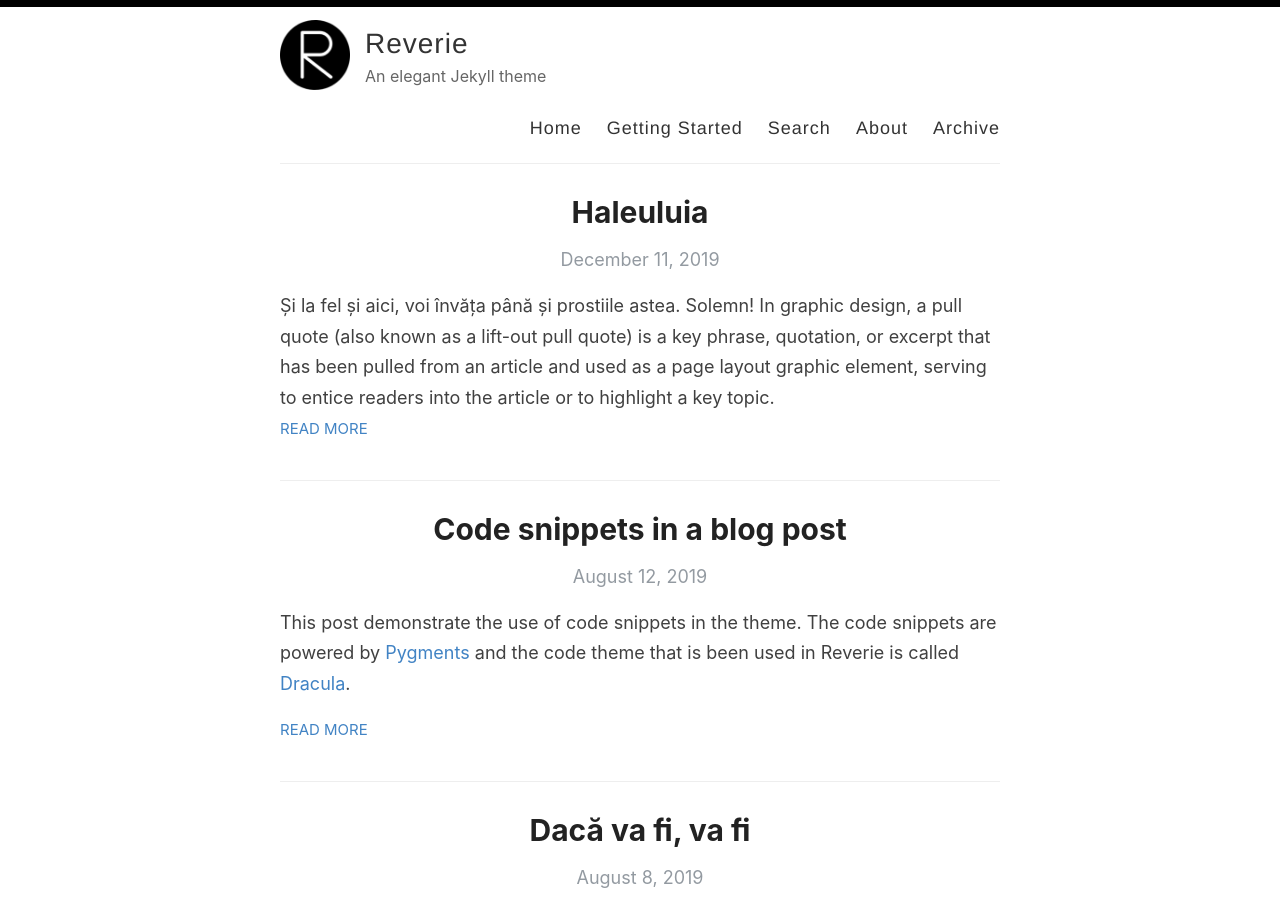
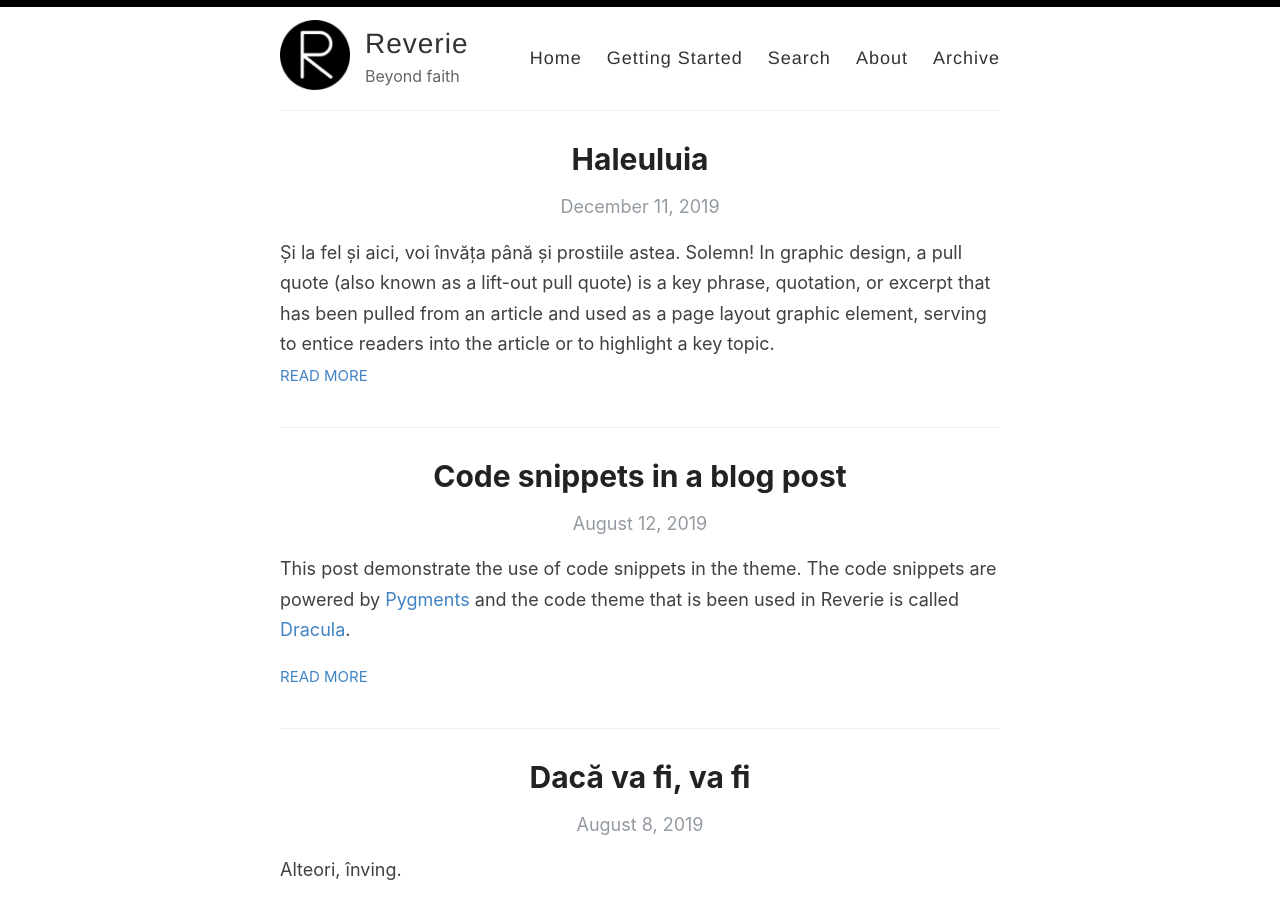
Before and after one commit to Cristian-CALOIAN/reverie, a Jekyll site: the page built from index.html, in a window 1280 px wide and 900 px high. Built offline with Jekyll 4.4.1, drawn with Linux system fonts in a browser that asks for light colours; the list of posts is cut into pages by our own code; part of the change alters nothing that is shown.

Commit message:
Update _config.yml

```diff
--- a/_config.yml
+++ b/_config.yml
@@ -9,7 +9,7 @@ name: Reverie
 author: Amit Merchant
 
 # Short bio or description (displayed in the header)
-description: An elegant Jekyll theme
+description: Beyond faith
 
 # URL of your avatar or profile pic (you could use your GitHub profile pic)
 avatar: /images/reverie.png
@@ -21,19 +21,14 @@ avatar: /images/reverie.png
 # Includes an icon in the footer for each username you enter
 footer-links:
   dribbble:
-  email: amit.d.merchant@gmail.com
+  email: film2enjoy@gmail.com
   facebook:
   flickr:
-  github: amitmerchant1990/reverie
+  github: Cristian-CALOIAN/reverie
   instagram:
   linkedin:
   pinterest:
   rss: rss
-  twitter: amit_merchant
-  stackoverflow:
-  youtube: # channel/<your_long_string> or user/<user-name>
-  googleplus: # anything in your profile username that comes after plus.google.com/
-  playconsole:
   mastodon: # <your-mastodon-instance>/@<your-user-name> eg. fosstodon.org/@username
 
 # Enter your Disqus shortname (not your username) to enable commenting on posts
```
